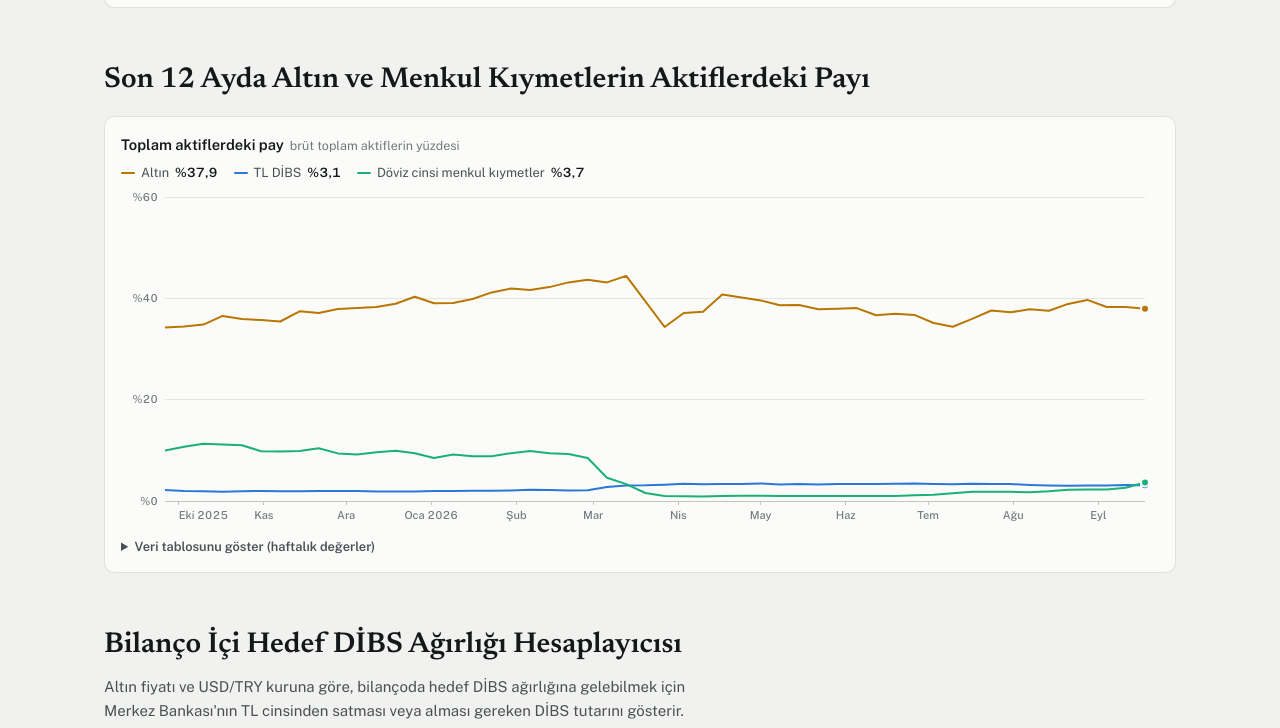
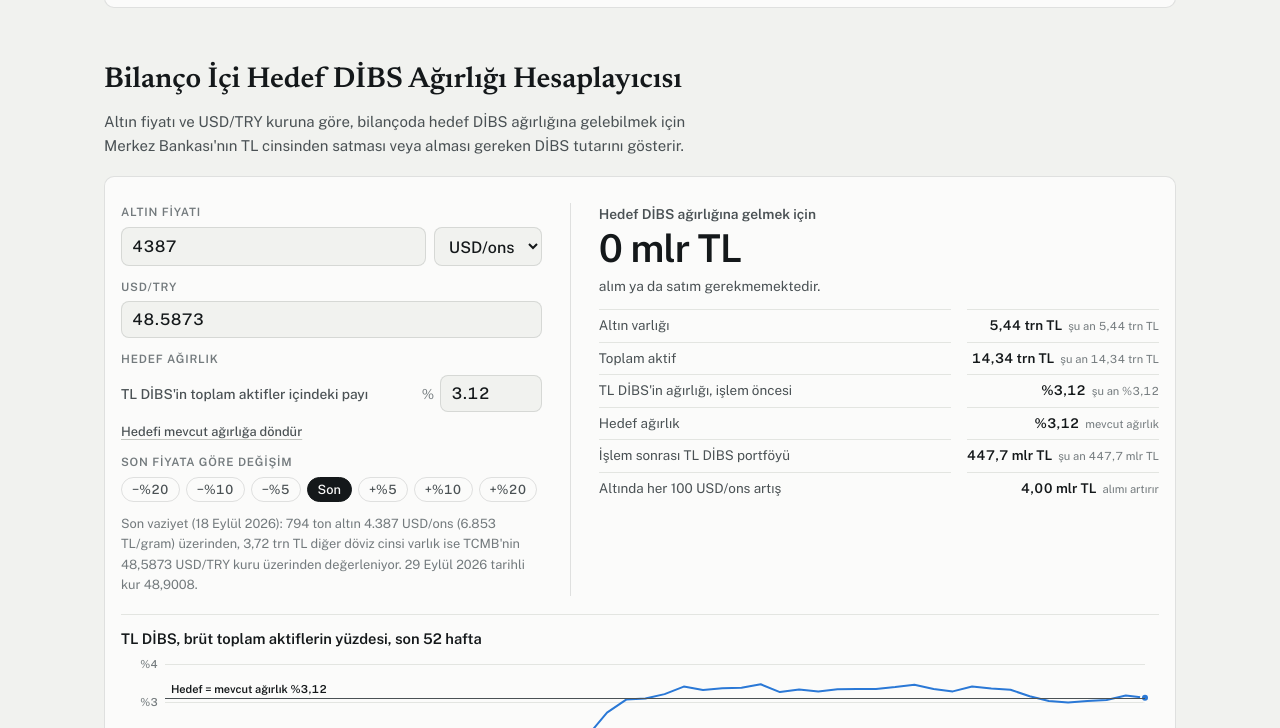
Before and after one commit to YigitMemceroktay/cbrt-asset-mix, a plain HTML site: page index.html in a window 1280 px wide. Shown: the part 1872-2600 px from the top of the page. Drawn offline with nearby package versions, Linux system fonts and the light colour scheme.

Commit message:
Add files via upload

```diff
--- a/index.html
+++ b/index.html
@@ -267,7 +267,7 @@ footer { margin-top: 48px; padding-top: 14px; border-top: 1px solid var(--border
         <p>Altın fiyatı veya USD/TRY kurundaki değişimler, altın ve döviz cinsi varlıkların TL karşılığını değiştirerek Merkez Bankası bilançosunun büyüklüğünü etkiler. DİBS portföyü ise bu değişimden etkilenmez. Bu nedenle altın fiyatındaki bir artış bilançoyu büyütür ve DİBS'in bilanço içindeki payını azaltır; altın fiyatındaki bir düşüş ise bu payı artırır.</p>
         <p>Hesaplayıcı, girilen altın fiyatı ve kur varsayımı altında DİBS'in bilançodaki payını hedeflenen seviyeye getirmek için Merkez Bankası'nın alması veya satması gereken DİBS tutarını hesaplar. Hedef ağırlık başlangıçta mevcut pay olarak tanımlanmıştır ve kullanıcı tarafından değiştirilebilir.</p>
         <p>Örneğin, altın fiyatındaki %10'luk bir artış DİBS'in payını %3,12'den %3,01'e düşürmektedir. Payın yeniden %3,12 seviyesine getirilmesi için yaklaşık 17,5 mlr TL tutarında DİBS alımı gerekmektedir. Hesaplamada alımların yeni TL ihracıyla finanse edildiği, dolayısıyla bilançonun alım tutarı kadar büyüdüğü varsayılmıştır. Satım durumunda ise bilanço satılan tutar kadar küçülmektedir.</p>
-        <p>Senaryo tablosu, aynı hesaplamayı 4.000–4.500 USD/ons aralığındaki altın fiyatları ve %2,50–%4,50 aralığındaki hedef DİBS payları için topluca sunmaktadır. Pozitif değerler alımı, negatif değerler satımı ifade eder. Tabloda kullanılan kur, tablonun üzerindeki alandan değiştirilebilir.</p>
+        <p>Senaryo tablosu, aynı hesaplamayı 4.000–4.500 USD/ons aralığındaki altın fiyatları ve %3,00–%4,50 aralığındaki hedef DİBS payları için topluca sunmaktadır. Pozitif değerler alımı, negatif değerler satımı ifade eder. Tabloda kullanılan kur, tablonun üzerindeki alandan değiştirilebilir.</p>
         <p>Bu hesaplamalar bir tahmin niteliği taşımamakta olup Merkez Bankası'nın politika tercihlerine ilişkin bir öngörü içermemektedir; yalnızca bilanço üzerinde yapılan aritmetik bir hesaplamayı göstermektedir.</p>
       </div>
     </div>
@@ -279,16 +279,6 @@ footer { margin-top: 48px; padding-top: 14px; border-top: 1px solid var(--border
       <ul class="legend" id="b-legend"></ul>
       <div id="b-chart"></div>
       <details class="tbl" id="b-tbl"><summary>Veri tablosunu göster (haftalık değerler)</summary><div class="tbl-wrap"></div></details>
-    </div>
-  </section>
-
-  <section id="shares">
-    <h2>Son 12 Ayda Altın ve Menkul Kıymetlerin Aktiflerdeki Payı</h2>
-    <div class="panel">
-      <div class="chead"><h3 class="ctitle">Toplam aktiflerdeki pay<span class="cunit" id="a-unit">brüt toplam aktiflerin yüzdesi</span></h3></div>
-      <ul class="legend" id="a-legend"></ul>
-      <div id="a-chart"></div>
-      <details class="tbl" id="a-tbl"><summary>Veri tablosunu göster (haftalık değerler)</summary><div class="tbl-wrap"></div></details>
     </div>
   </section>
 
@@ -800,23 +790,6 @@ window.__DATA__ = {"asof":{"weekly":"2026-09-18","analytic":"2026-09-28","omo":"
   };
   const lastNonNull = (arr, i) => { for (let k = i; k >= 0; k--) if (arr[k] != null) return arr[k]; return null; };
 
-  // ---------------------------------------------------------------- A. shares of total assets
-  const A_SERIES = [
-    { key: "gold", label: "Altın", color: "--s-gold" },
-    { key: "domsec", label: "TL DİBS", color: "--s-domsec" },
-    { key: "fxsec", label: "Döviz cinsi menkul kıymetler", color: "--s-fxsec" },
-  ];
-  makeChart({
-    host: "a-chart", kind: "line", aria: "Altın, TL DİBS ve döviz cinsi menkul kıymetlerin TCMB toplam aktiflerindeki payını gösteren çizgi grafik",
-    height: (w) => (w < 520 ? 260 : 340),
-    series: A_SERIES,
-    data: () => ({ t: sT, v: shares[state.denom] }),
-    domain: () => clampDomain(sT[0], lastT),
-    tickFmt: (v) => "%" + fTick(v), valFmt: (v) => fPct(v),
-    extra: (i, tip) => tipExtra(tip, "Toplam aktif " + fBn(state.denom === "gross" ? shares.ta[i] : shares.ta[i] - (shares.acct[i] || 0))),
-    legend: (i1) => legend("a-legend", A_SERIES.map((s) => ({ ...s, line: true, value: fPct(lastNonNull(shares[state.denom][s.key], i1)) }))),
-  });
-
   // ---------------------------------------------------------------- B. composition
   const B_ALL = [
     { key: "gold", label: "Altın", color: "--s-gold" },
@@ -997,9 +970,6 @@ window.__DATA__ = {"asof":{"weekly":"2026-09-18","analytic":"2026-09-28","omo":"
     return () => { if (det.open) build(); };
   };
   const refreshers = [
-    fillTable("a-tbl", ["Tarih", "Altın", "TL DİBS", "Döviz cinsi MK", "Toplam aktif"], () => windowRows(sT),
-      (i) => [fmtDate(sT[i]), fPct(shares[state.denom].gold[i]), fPct(shares[state.denom].domsec[i]), fPct(shares[state.denom].fxsec[i]),
-        fBn(state.denom === "gross" ? shares.ta[i] : shares.ta[i] - (shares.acct[i] || 0))]),
     fillTable("b-tbl", () => ["Tarih", ...bSeries().map((s) => s.label)], () => windowRows(cT),
       (i) => [fmtDate(cT[i]), ...bSeries().map((s) => fPct((compPct[state.denom] || buildComp(state.denom))[s.key][i]))]),
     fillTable("c1-tbl", ["Tarih", "Toplam", "Eşleşmeyen", "Zorunlu karşılık", "Diğer banka altını", "Hazine", "Yabancı bankalar"], () => windowRows(gT),
@@ -1027,7 +997,7 @@ window.__DATA__ = {"asof":{"weekly":"2026-09-18","analytic":"2026-09-28","omo":"
     mxPanel: ce("matrix"), mxFx: ce("mx-fx"), mxTable: ce("mx-table"), mxNote: ce("mx-note"), mxUnit: ce("mx-unit"),
   };
   const MX_PRICES = [4000, 4100, 4200, 4300, 4400, 4500];             // gold, USD per ounce
-  const MX_WEIGHTS = [2.5, 2.75, 3, 3.25, 3.5, 3.75, 4, 4.25, 4.5];   // TRY government bond weight, % of assets
+  const MX_WEIGHTS = [3, 3.25, 3.5, 3.75, 4, 4.25, 4.5];   // TRY government bond weight, % of assets
   const MX_FX_DEFAULT = 51.375;
   // targets: null means "the current weight" on the chosen total-assets basis
   // the calculator targets TL DİBS only (measure stays "try"; the "all securities" option was removed)
@@ -1265,8 +1235,6 @@ window.__DATA__ = {"asof":{"weekly":"2026-09-18","analytic":"2026-09-28","omo":"
       const sub = document.createElement("div"); sub.className = "sub"; sub.textContent = k.sub;
       d.append(lab, val, del, sub); box.appendChild(d);
     }
-    const unitTxt = state.denom === "gross" ? "brüt toplam aktiflerin yüzdesi" : "zarar ve değerleme hariç toplam aktiflerin yüzdesi";
-    document.getElementById("a-unit").textContent = unitTxt;
   }
   {
     const a = DATA.asof, ul = document.getElementById("asof");
```
